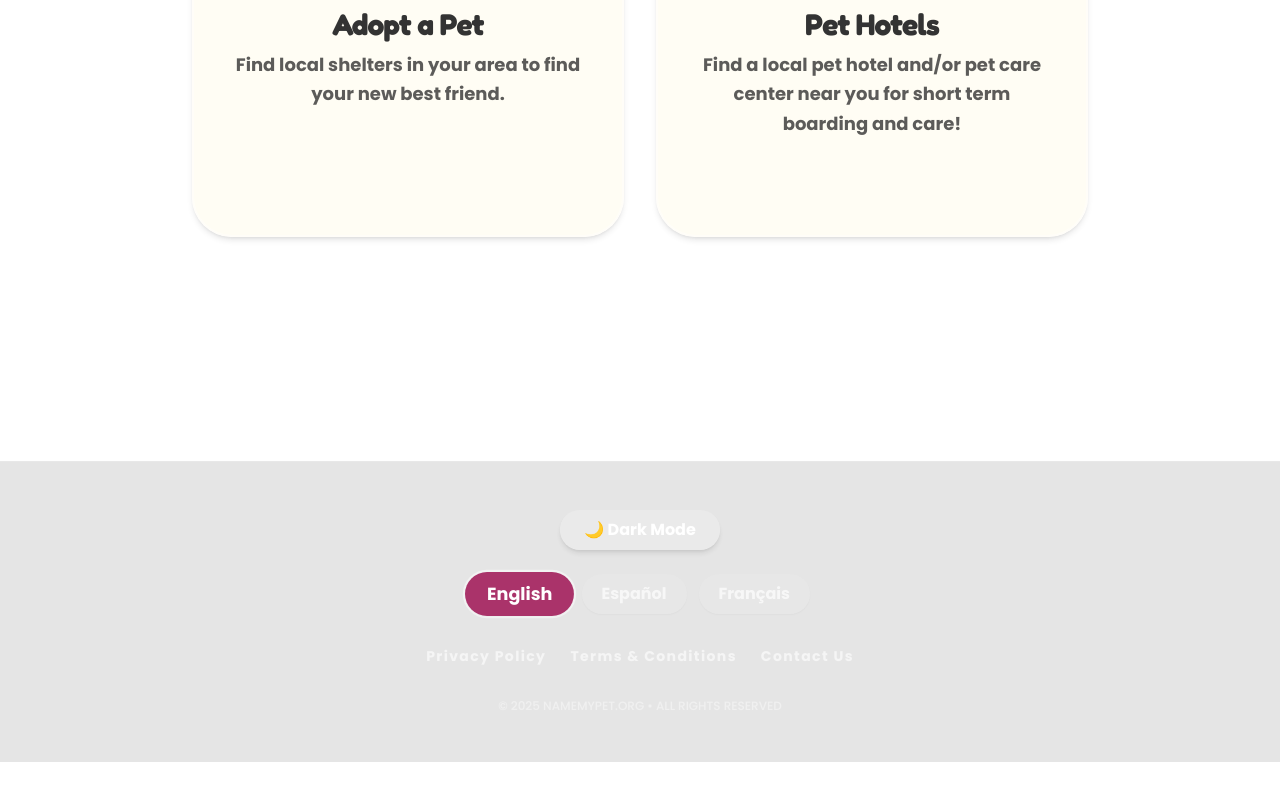
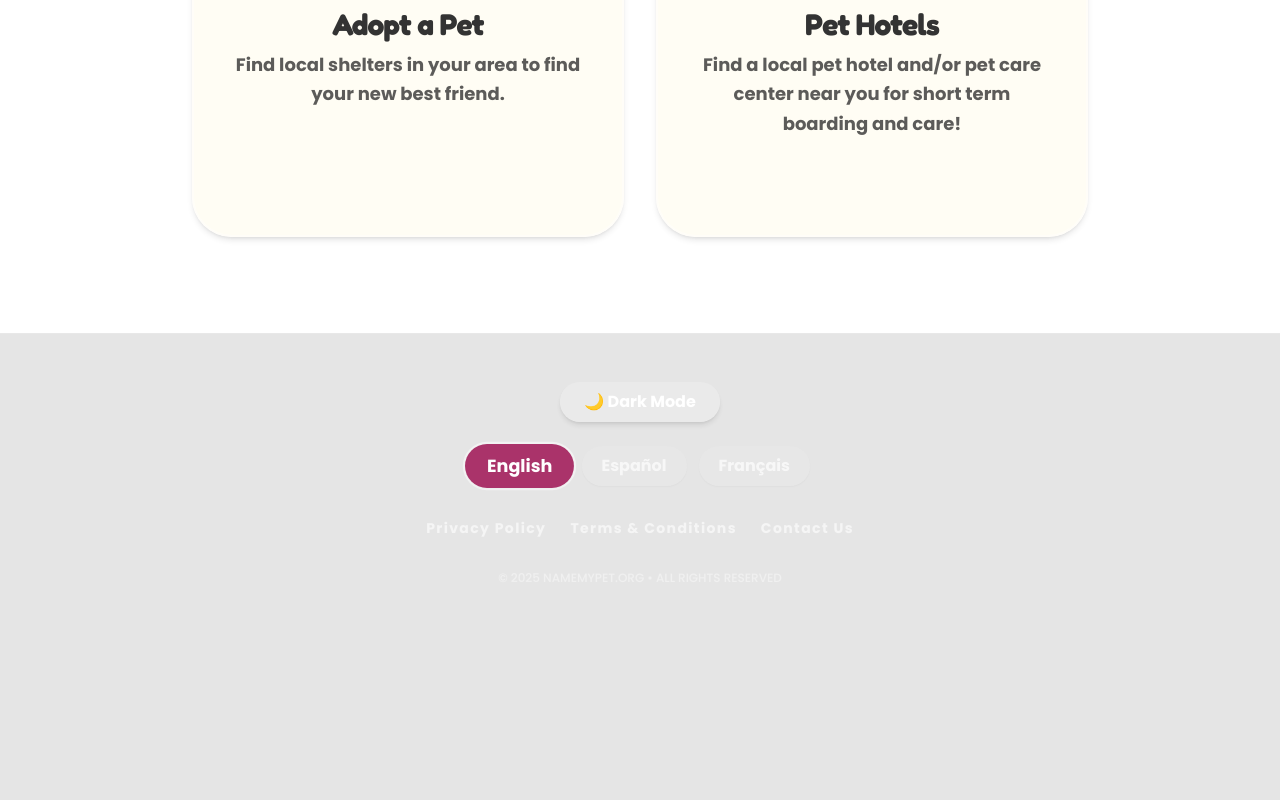
Before and after one commit to revsan1234/petapp_finalv3, a React (Vite) app: page / in a window 1280 px wide. Shown: the part 1370-2170 px from the top of the page. Before the commit the page ends 2132 px from the top, so only its background shows below. Built offline with nearby package versions, Linux system fonts and the light colour scheme.

Commit message:
fix footer block 1:45

```diff
--- a/App.tsx
+++ b/App.tsx
@@ -74,7 +74,7 @@ const HotelScreen: React.FC<{ goHome: () => void }> = ({ goHome }) => {
         <div className="relative min-h-screen overflow-hidden">
             <div className="relative z-10">
                 <Header leftPet="bird" rightPet="hamster" onLogoClick={goHome} />
-                <main className="py-4 md:py-8 px-4 pb-32 max-w-4xl mx-auto w-full">
+                <main className="py-4 md:py-8 px-4 max-w-4xl mx-auto w-full">
                     <div className="-mt-4 mb-8">
                         <BackToHomeButton onClick={goHome} />
                     </div>
@@ -349,7 +349,7 @@ const AppContent: React.FC = () => {
       <CustomCursor />
       <BackgroundPattern />
 
-      <div className="flex-grow pb-32">
+      <div className="flex-grow">
         {footerView === 'contact' ? <ContactUs onBack={() => setFooterView('none')} /> :
          footerView === 'privacy' ? <PrivacyPolicy onBack={() => setFooterView('none')} /> :
          footerView === 'terms' ? <TermsAndConditions onBack={() => setFooterView('none')} /> :
@@ -358,7 +358,8 @@ const AppContent: React.FC = () => {
 
       <TabNavigator activeTab={activeTab} setActiveTab={setActiveTab} />
 
-      <footer className="py-12 px-6 bg-black/10 backdrop-blur-md border-t border-white/10 mt-auto">
+      {/* FOOTER: Fixed PB-48 to PB-64 ensures it's never covered by the fixed TabNavigator */}
+      <footer className="py-12 px-6 bg-black/10 backdrop-blur-md border-t border-white/10 mt-auto pb-48 sm:pb-64">
         <div className="max-w-4xl mx-auto flex flex-col items-center gap-8">
           <div className="flex flex-col items-center gap-6">
             {/* Chill Mode Switcher */}
```
Also changed, not shown: components/screens/AdoptScreen.tsx (line endings or trailing spaces).
